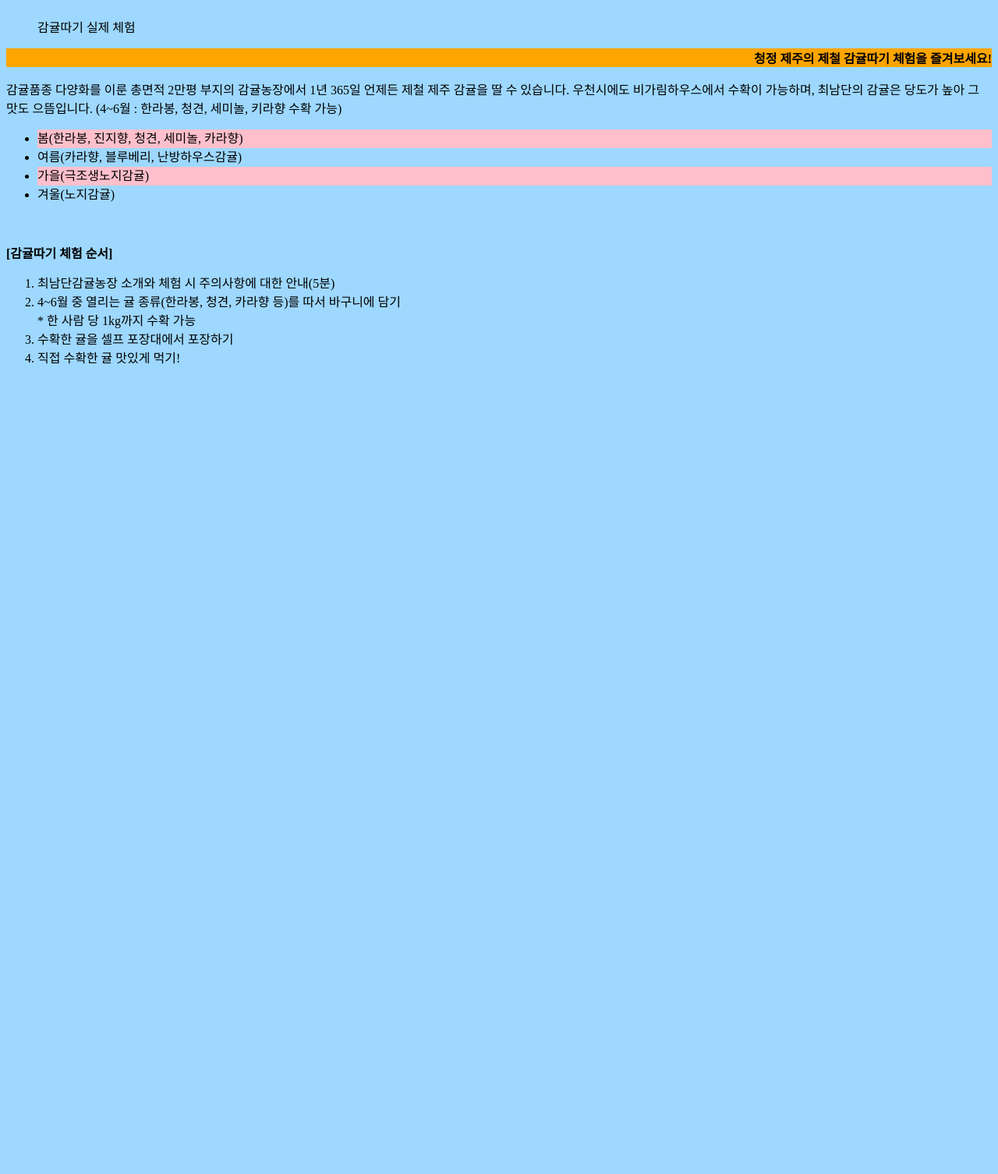
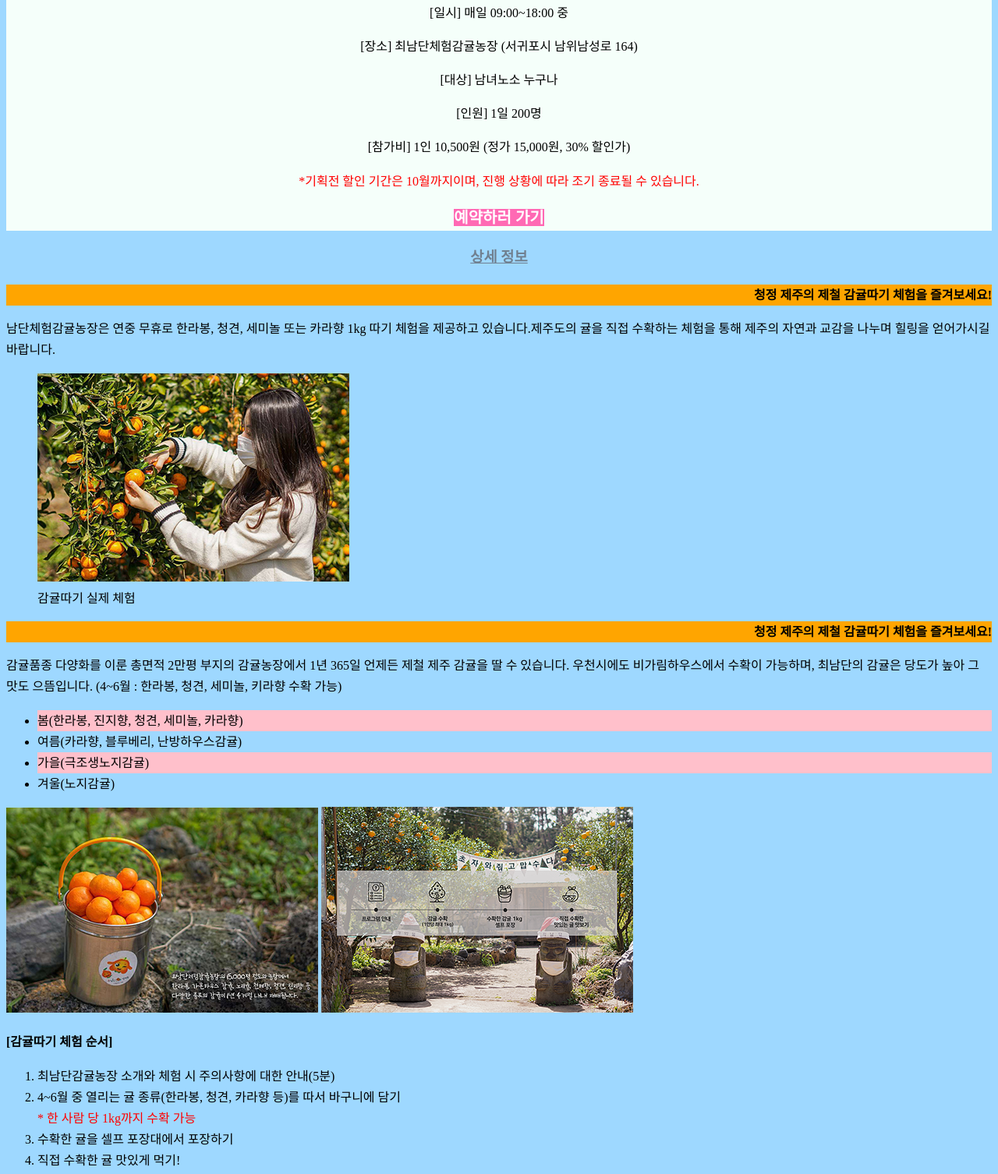
Before and after one commit to knknkn0928/20230320-nahyun, a plain HTML site: page 20230327-font+text-김나현.html in a window 1280 px wide. Shown: the part 562-2068 px from the top of the page at 78% size. Before the commit the page ends 1050 px from the top, so only its background shows below. Drawn offline with Linux system fonts and the light colour scheme.

Commit message:
20230327 과제

```diff
--- a/20230327-font+text-김나현.html
+++ b/20230327-font+text-김나현.html
@@ -7,23 +7,26 @@
 </head>
 <style>
   body { background-color: rgb(158, 216, 255);
-  font-family: '나눔스퀘어라운드', '맑은 고딕', '나눔고딕';}
+  font-family: '나눔스퀘어라운드', '맑은 고딕', '나눔고딕';
+  line-height: 1.7;
+}
   .one {
     background-color: mintcream; text-align:center;
     }
-  .title2, .title3 { background-color: orange; font-weight: bold; text-align:right;}
+  .title1 { text-decoration-line: underline; }
+  .title2, .title3 { background-color: orange; font-weight: bold; text-align:right; }
   h1 { background-color:saddlebrown; color:#fff; text-align: center; }
-  h3 { text-align: center; text-decoration-line: underline; }
+  h3 { text-align: center; text-decoration-line: underline; color:slategrey;}
   a { text-decoration: none; background-color: hotpink; color:#fff; font-size:20px; font-weight: bold; }
   .txt1 { color:red; }
-  .a { background-color: pink; }
+  .a { background-color: pink;  }
   .b { font-weight: bold; }
-  li { line-height: 1.5;}
 </style>
 <body>
   <h1>최남단 체험 감귤 농장</h1>
   <section class="one">
     <p class="title1">365일 가능한 감귤따기 체험과 농촌생태체험</p>
+    <img src="./img/txt_img01.png" alt="최남단체험감귤농장">
     <p>[일시] 매일 09:00~18:00 중</p>
     <p>[장소] 최남단체험감귤농장 (서귀포시 남위남성로 164)</p>
     <p>[대상] 남녀노소 누구나</p>
@@ -38,7 +41,7 @@
     <p class="title2">청정 제주의 제철 감귤따기 체험을 즐겨보세요!</p>
     <p>남단체험감귤농장은 연중 무휴로 한라봉, 청견, 세미놀 또는 카라향 1kg 따기 체험을 제공하고 있습니다.제주도의 귤을 직접 수확하는 체험을 통해 제주의 자연과 교감을 나누며 힐링을 얻어가시길 바랍니다.</p>
     <dt>
-      <img link="">
+      <dd><img src="./img/txt_img02.jpg" alt="감귤따기 실제 체험"></dd>
       <dd>감귤따기 실제 체험</dd>
     </dt>
     <p></p>
@@ -53,15 +56,16 @@
       <li class="a">가을(극조생노지감귤)</li>
       <li>겨울(노지감귤)</li>
     </ul>
-
-     <img link="">
-     <img link="">
+    <dt>
+      <img src="./img/txt_img03.jpg" alt="감귤바구니">
+      <img src="./img/txt_img04.png" alt="프로그램안내">
+    </dt>
      <p class="b">[감귤따기 체험 순서]</p>
      <ol>
       <li>최남단감귤농장 소개와 체험 시 주의사항에 대한 안내(5분)</li>
       <li>4~6월 중 열리는 귤 종류(한라봉, 청견, 카라향 등)를 따서 바구니에 담기
         <br>
-        * 한 사람 당 1kg까지 수확 가능
+        <span style="color:red;">* 한 사람 당 1kg까지 수확 가능</span>
       </li>
       <li>수확한 귤을 셀프 포장대에서 포장하기</li>
       <li>직접 수확한 귤 맛있게 먹기!</li>
```
